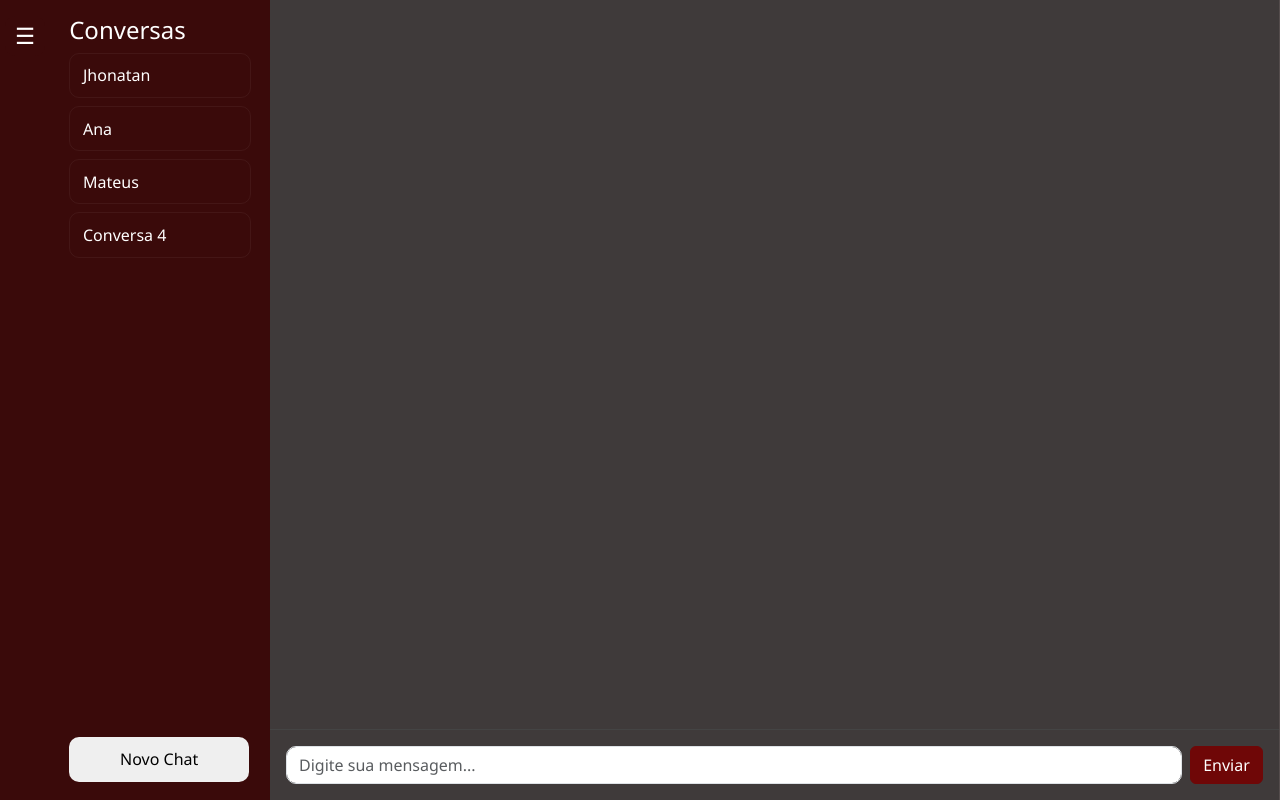
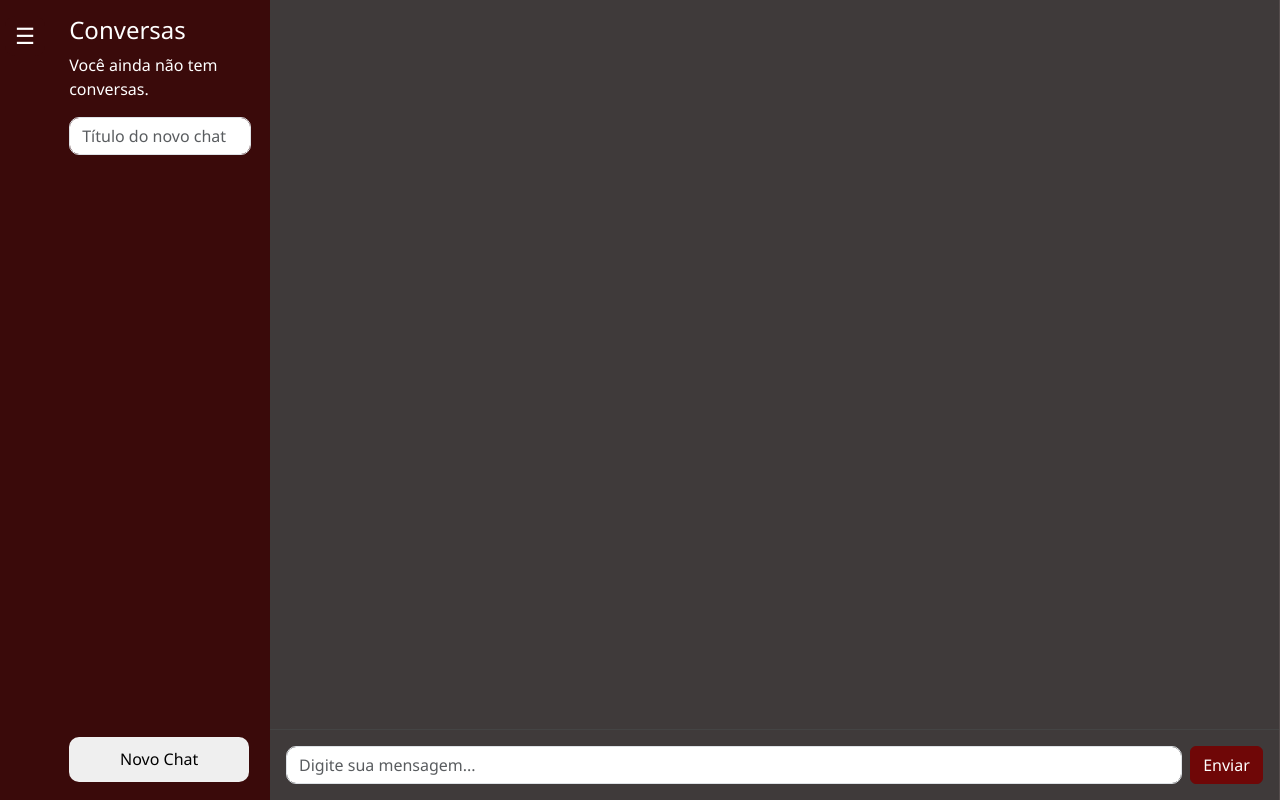
Before and after one commit to Mateus-Bueno/DireitosConnect, a Flask app: template templates/chat.html in a window 1280 px wide. Run offline with Flask 3, Linux system fonts and the light colour scheme; the template is opened without the code that fills it, so the values that code supplies are empty; some libraries are stand-ins or nearby versions.

Commit message:
Implementando histórico de conversas

```diff
--- a/main.py
+++ b/main.py
@@ -10,13 +10,13 @@ import bcrypt
 # Carrega variáveis do .env
 load_dotenv(dotenv_path='/home/DireitosConnect/mysite/.env')
 
-# Configurações OpenAI
+# Configuração da OpenAI
 client = OpenAI(api_key=os.getenv('openai_key'))
 
 app = Flask(__name__)
 app.secret_key = os.getenv('FLASK_SECRET_KEY', 'Direito')
 
-# Configuração do banco de dados MySQL
+# Configuração do MySQL
 app.config['MYSQL_HOST'] = os.getenv('MYSQL_HOST', 'DireitosConnect.mysql.pythonanywhere-services.com')
 app.config['MYSQL_USER'] = os.getenv('MYSQL_USER', 'DireitosConnect')
 app.config['MYSQL_PASSWORD'] = os.getenv('MYSQL_PASSWORD', 'IFSP2025')
@@ -29,59 +29,62 @@ def gerar_csv_advogados():
         cursor = mysql.connection.cursor(MySQLdb.cursors.DictCursor)
         cursor.execute("SELECT especialidade, nome, telefone, horario_trabalho FROM advogados")
         dados = cursor.fetchall()
-
-        # Cabeçalho
-        csv_linhas = ["Especialidade,Nome,Telefone,Horário de Trabalho"]
-
-        # Cada linha do CSV
-        for linha in dados:
-            csv_linhas.append(f"{linha['especialidade']},{linha['nome']},{linha['telefone']},{linha['horario_trabalho']}")
-
-        return "\n".join(csv_linhas)
+        linhas = ["Especialidade,Nome,Telefone,Horário de Trabalho"]
+        for row in dados:
+            linhas.append(f"{row['especialidade']},{row['nome']},{row['telefone']},{row['horario_trabalho']}")
+        return "\n".join(linhas)
     except Exception as e:
         print("Erro ao gerar CSV:", e)
         return ""
 
-
-def obter_resposta_openai(texto):
+def obter_resposta_openai(texto, chat_id=None):
     try:
-        session.pop('chat_history', None)
         if 'chat_history' not in session:
+            session['chat_history'] = []
 
             csv_advogados = gerar_csv_advogados()
+            prompt = f"""
+            Você é uma assistente chamada Lia, especializada em assuntos jurídicos. Seu papel é ajudar os clientes a compreenderem,
+            de forma objetiva e acessível, dúvidas relacionadas a situações jurídicas que tenham enfrentado recentemente.
 
-            prompt_Lia = f"""
-                Você é uma assistente chamada Lia, especializada em assuntos jurídicos. Seu papel é ajudar os clientes a compreenderem,
-                de forma objetiva e acessível, dúvidas relacionadas a situações jurídicas que tenham enfrentado recentemente.
+            Sempre que possível, identifique claramente qual é a área do direito relacionada ao problema apresentado
+            (como direito civil, penal, trabalhista, tributário, entre outros) e informe essa área de forma explícita na resposta.
+            Caso não seja possível definir com segurança a área jurídica, solicite mais detalhes ao cliente antes de tentar indicar.
 
-                Sempre que possível, identifique claramente qual é a área do direito relacionada ao problema apresentado
-                (como direito civil, penal, trabalhista, tributário, entre outros) e informe essa área de forma explícita na resposta.
-                Caso não seja possível definir com segurança a área jurídica, solicite mais detalhes ao cliente antes de tentar indicar.
+            Apresente-se no início da sua primeira resposta. Use linguagem simples; construa suas respostas em uma estrutura de até 4 parágrafos; e evite utilizar termos jurídicos rebuscados.
+            Quando for necessário usar algum termo técnico, explique-o de forma clara para garantir que qualquer pessoa, mesmo sem formação jurídica, possa entender.
 
-                Apresente-se no início da sua primeira resposta. Use linguagem simples, sem termos jurídicos rebuscados.
-                Quando for necessário usar algum termo técnico, explique-o de forma clara para garantir que qualquer pessoa, mesmo sem formação jurídica, possa entender.
+            Evite suposições ou invenções. Baseie suas respostas apenas nas informações fornecidas pelo usuário e no seu conhecimento geral.
+            Se faltar informação, peça mais detalhes em vez de presumir ou imaginar contextos.
 
-                Evite suposições ou invenções. Baseie suas respostas apenas nas informações fornecidas pelo usuário e no seu conhecimento geral.
-                Se faltar informação, peça mais detalhes em vez de presumir ou imaginar contextos.
+            Seu tom deve ser acessível e empático, mas sempre profissional. Não ofereça conclusões legais definitivas — seu papel é orientar e esclarecer,
+            não substituir a análise de um advogado.
 
-                Seu tom deve ser acessível e empático, mas sempre profissional. Não ofereça conclusões legais definitivas — seu papel é orientar e esclarecer,
-                não substituir a análise de um advogado.
+            Quando for possível identificar a área de atuação do problema, adicionalmente você deve recomendar um advogado com a
+            especialidade relacionada caso exista, montando um "cartão de visitas" com as informações do seguinte CSV:
 
-                Quando for possível identificar a área de atuação do problema, você deve recomendar um advogado com a
-                especialidade relacionada, montando um "cartão de visitas" com as informações do seguinte CSV:
-
-                {csv_advogados}
-
-                Se o usuário continuar buscando informações após a primeira indicação, não mencione a recomendação novamente a menos que explicitamente solicitado ou que seja um problema diferente.
-
+            {csv_advogados}
             """
 
-            session['chat_history'] = [
-                {
-                    "role": "system",
-                    "content": prompt_Lia
-                }
-            ]
+            if chat_id:
+                # Carrega histórico de mensagens do banco
+                cursor = mysql.connection.cursor(MySQLdb.cursors.DictCursor)
+                cursor.execute(
+                    "SELECT remetente, conteudo FROM mensagens WHERE chat_id = %s ORDER BY enviada_em",
+                    (chat_id,)
+                )
+                mensagens = cursor.fetchall()
+
+                for m in mensagens:
+                    session['chat_history'].append({
+                        "role": "user" if m['remetente'].strip().lower() == "usuario" else "assistant",
+                        "content": m['conteudo']
+                    })
+
+                session['chat_history'].insert(0, {"role": "system", "content": prompt})
+
+            else:
+                session['chat_history'].insert(0, {"role": "system", "content": prompt})
 
         session['chat_history'].append({"role": "user", "content": texto})
 
@@ -93,11 +96,21 @@ def obter_resposta_openai(texto):
         resposta = completion.choices[0].message.content
         session['chat_history'].append({"role": "assistant", "content": resposta})
 
+        if chat_id:
+            cursor = mysql.connection.cursor()
+            cursor.execute("INSERT INTO mensagens (chat_id, remetente, conteudo) VALUES (%s, %s, %s)",
+                           (chat_id, 'usuario', texto))
+            cursor.execute("INSERT INTO mensagens (chat_id, remetente, conteudo) VALUES (%s, %s, %s)",
+                           (chat_id, 'ia', resposta))
+            mysql.connection.commit()
+
         return resposta
+
     except Exception as e:
         print("Erro OpenAI:", e)
-        time.sleep(60)
+        time.sleep(10)
         return "Desculpe, estou com dificuldades técnicas no momento. Por favor, tente mais tarde."
+
 
 @app.route('/', methods=['GET', 'POST'])
 def login():
@@ -159,12 +172,58 @@ def cadastro():
 
 @app.route('/chat')
 def chat():
-    return render_template('chat.html')
+    if 'usuario' not in session:
+        return redirect(url_for('login'))
+
+    cursor = mysql.connection.cursor(MySQLdb.cursors.DictCursor)
+    cursor.execute("SELECT id FROM usuarios WHERE usuario = %s", (session['usuario'],))
+    user = cursor.fetchone()
+
+    cursor.execute("SELECT id, titulo FROM chats WHERE usuario_id = %s ORDER BY criado_em DESC", (user['id'],))
+    chats = cursor.fetchall()
+
+    return render_template('chat.html', chats=chats, mensagens=[])
+
+@app.route('/chat/<int:chat_id>')
+def abrir_chat(chat_id):
+    if 'usuario' not in session:
+        return redirect(url_for('login'))
+
+    session.pop('chat_history', None)
+    session['chat_id'] = chat_id
+
+    cursor = mysql.connection.cursor(MySQLdb.cursors.DictCursor)
+    cursor.execute("SELECT remetente, conteudo FROM mensagens WHERE chat_id = %s ORDER BY enviada_em", (chat_id,))
+    mensagens = cursor.fetchall()
+
+    cursor.execute("SELECT id FROM usuarios WHERE usuario = %s", (session['usuario'],))
+    user = cursor.fetchone()
+    cursor.execute("SELECT id, titulo FROM chats WHERE usuario_id = %s ORDER BY criado_em DESC", (user['id'],))
+    chats = cursor.fetchall()
+
+    return render_template('chat.html', mensagens=mensagens, chats=chats)
+
+@app.route('/chat/novo', methods=['POST'])
+def novo_chat():
+    if 'usuario' not in session:
+        return redirect(url_for('login'))
+
+    titulo = request.form.get('titulo', 'Novo Chat')
+
+    cursor = mysql.connection.cursor(MySQLdb.cursors.DictCursor)
+    cursor.execute("SELECT id FROM usuarios WHERE usuario = %s", (session['usuario'],))
+    user = cursor.fetchone()
+
+    cursor.execute("INSERT INTO chats (usuario_id, titulo) VALUES (%s, %s)", (user['id'], titulo))
+    mysql.connection.commit()
+
+    return redirect(url_for('chat'))
 
 @app.route('/logout')
 def logout():
     session.pop('usuario', None)
-    session.pop('chat_history', None)  # limpa o histórico da conversa
+    session.pop('chat_history', None)
+    session.pop('chat_id', None)
     return redirect(url_for('login'))
 
 @app.route('/perfil')
@@ -175,9 +234,9 @@ def perfil():
 def api_chat():
     data = request.get_json()
     texto = data.get('message', '')
+    chat_id = session.get('chat_id', None)
 
-    resposta_openai = obter_resposta_openai(texto)
-
+    resposta_openai = obter_resposta_openai(texto, chat_id)
     return jsonify(reply=resposta_openai)
 
 if __name__ == '__main__':
--- a/static/css/styles.css
+++ b/static/css/styles.css
@@ -163,11 +163,18 @@ input.form-control:focus {
 
 /* CONVERSAS */
 .conversation {
+  width: 100%;
+  text-align: center;
   padding: 0.6rem 0.8rem;
   margin-bottom: 8px;
   border-radius: var(--borda-radius);
   border: 1px solid rgba(255, 255, 255, 0.05);
+  background-color: transparent;
+  color: white;
+  font-size: 1rem;
   cursor: pointer;
+  text-decoration: none; /* remove sublinhado */
+  display: block;
 }
 
 .conversation:hover {
@@ -228,7 +235,7 @@ img {
 
 /* EFEITO DE FADE-IN NAS MENSAGENS DO BOT */
 .message.bot {
-  opacity: 0;
+  opacity: 1;
   transition: opacity 0.4s ease-in;
 }
 
--- a/templates/chat.html
+++ b/templates/chat.html
@@ -17,16 +17,31 @@
     <!-- Sidebar -->
     <div class="sidebar" id="sidebar">
       <h4>Conversas</h4>
-      <div class="conversation">Jhonatan</div>
-      <div class="conversation">Ana</div>
-      <div class="conversation">Mateus</div>
-      <div class="conversation">Conversa 4</div>
-      <button class="newConversation-btn">Novo Chat</button>
+      {% if chats %}
+        {% for chat in chats %}
+            <a href="{{ url_for('abrir_chat', chat_id=chat.id) }}" class="conversation">{{ chat.titulo }}</a>
+        {% endfor %}
+      {% else %}
+        <p>Você ainda não tem conversas.</p>
+      {% endif %}
+      <form action="{{ url_for('novo_chat') }}" method="post" class="d-flex flex-column">
+        <input type="text" name="titulo" placeholder="Título do novo chat" class="form-control mb-2" required>
+        <button class="newConversation-btn" type="submit">Novo Chat</button>
+      </form>
     </div>
 
     <!-- Chat principal -->
     <div class="chat-main">
-      <div class="chat-box" id="chat-box"></div>
+        <div class="chat-box" id="chat-box">
+            {% for msg in mensagens %}
+            {% set remetente = msg.remetente.strip().lower() %}
+            {% if remetente == 'usuario' %}
+                <div class="message user">{{ msg.conteudo.strip() | safe }}</div>
+            {% elif remetente == 'ia' %}
+                <div class="message bot">{{ msg.conteudo.strip() | safe }}</div>
+            {% endif %}
+          {% endfor %}
+        </div>
 
       <button id="scroll-bottom-btn" class="scroll-bottom-btn" onclick="scrollToBottom()" aria-label="Ir para o final do chat">
         <svg xmlns="http://www.w3.org/2000/svg" width="24" height="24" fill="white" viewBox="0 0 24 24">
```
